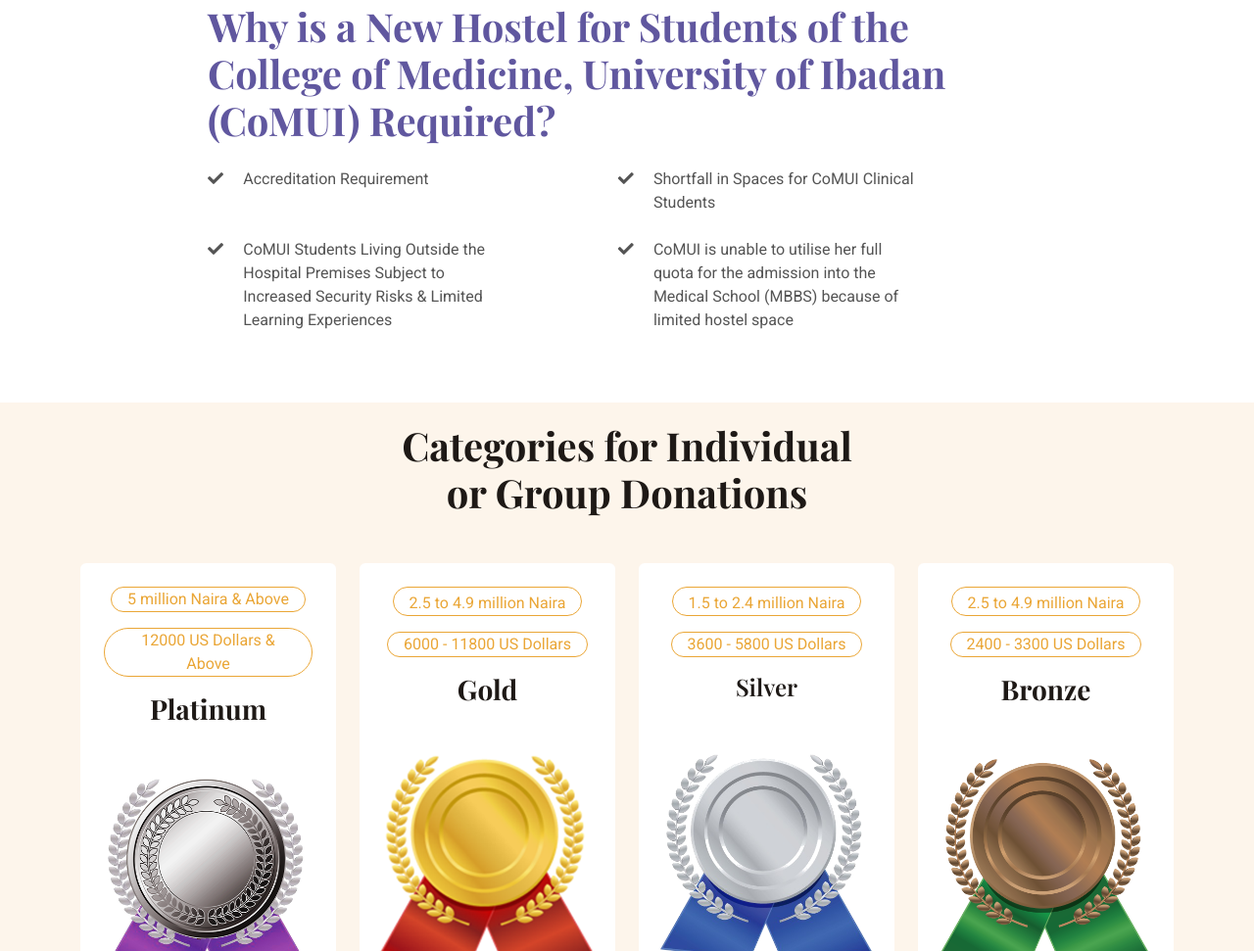
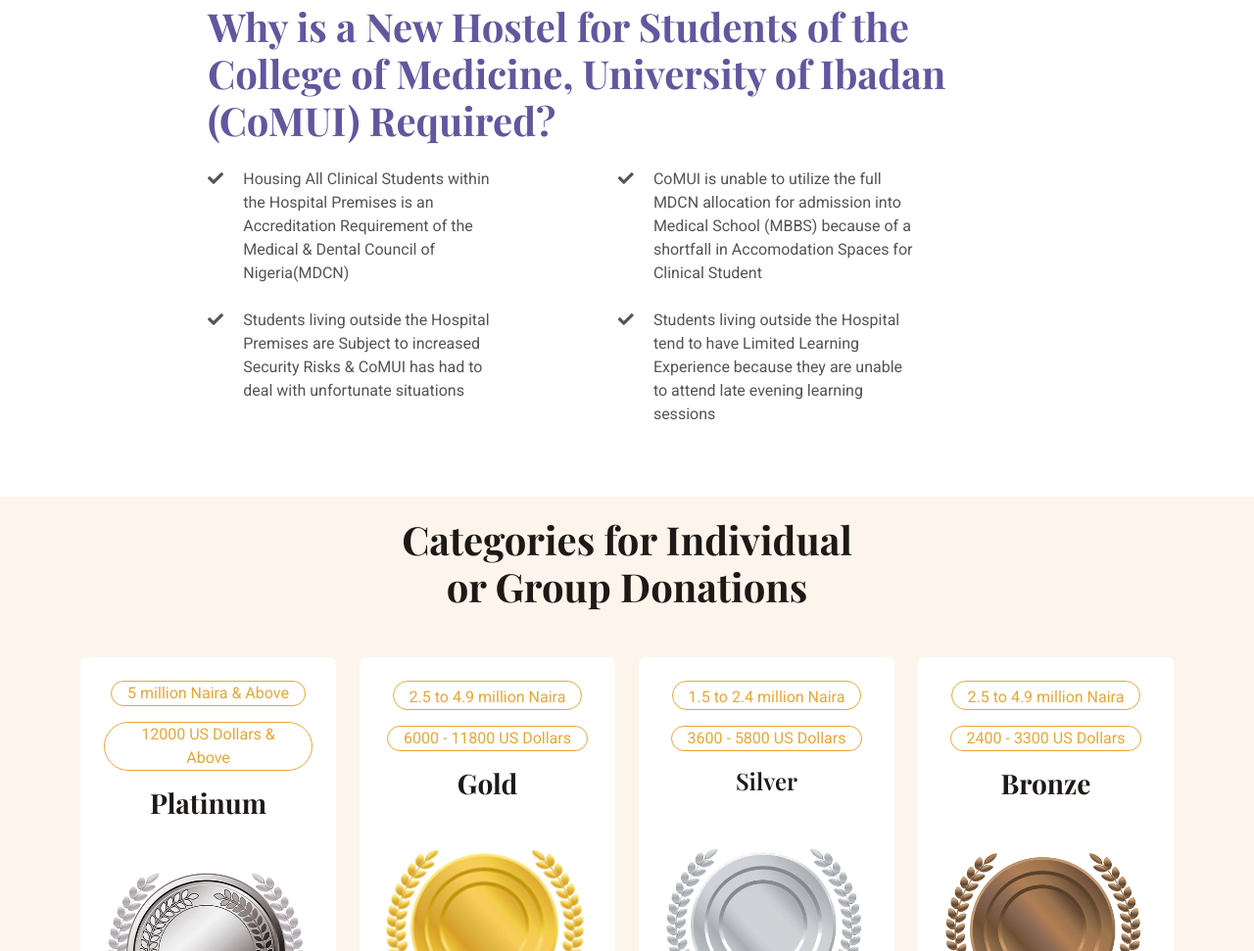
Before and after one commit to Tobiloba-codes/CoMUI-Donation, a plain HTML site: page coMUI Donation website/baker-1.0.0/index.html in a window 1280 px wide. Shown: the part 2301-3272 px from the top of the page at 98% size. Drawn offline with nearby package versions, Linux system fonts and the light colour scheme.

Commit message:
Anjola's part- Why Hostel....

```diff
--- a/coMUI Donation website/baker-1.0.0/index.html
+++ b/coMUI Donation website/baker-1.0.0/index.html
@@ -49,6 +49,10 @@
         <a href="index.html" class="navbar-brand ms-4 ms-lg-0">
         <h1 class="text-primary m-0"><img src="img/logo college png.png" style="width: 80px; height: 80px"></h1>
         </a>
+        <!--<div>
+            <h3 class="text-light">College of Medicine,</h3>
+            <big class="text-light px-0">University of Ibadan.</big>
+        </div>-->
         <button type="button" class="navbar-toggler me-4" data-bs-toggle="collapse" data-bs-target="#navbarCollapse">
             <span class="navbar-toggler-icon"></span>
         </button>
@@ -300,7 +304,8 @@
                         <i class="fa fa-check text-primary me-2"></i>
                     </div>
                     <div class="col-8  justify-content-start">
-                        Accreditation Requirement
+                        Housing All Clinical Students within the Hospital Premises is an Accreditation
+                        Requirement of the Medical & Dental Council of Nigeria(MDCN)
                     </div>
                 </div>
 
@@ -311,7 +316,9 @@
                         <i class="fa fa-check text-primary me-2"></i>
                     </div>
                     <div class="col-8  justify-content-start">
-                        Shortfall in Spaces for CoMUI Clinical Students
+                        CoMUI is unable to utilize the full MDCN allocation for admission into
+                        Medical School (MBBS) because of a shortfall in Accomodation Spaces for
+                        Clinical Student
                     </div>
                 </div>
 
@@ -322,8 +329,9 @@
                         <i class="fa fa-check text-primary me-2"></i>
                     </div>
                     <div class="col-8  justify-content-start">
-                        CoMUI Students Living Outside the Hospital Premises Subject to
-                Increased Security Risks & Limited Learning Experiences
+                        Students living outside the Hospital Premises are Subject to increased Security
+                        Risks & CoMUI has had to deal with unfortunate situations
+
                     </div>
                 </div>
             </div>
@@ -333,9 +341,10 @@
                         <i class="fa fa-check text-primary me-2"></i>
                     </div>
                     <div class="col-8  justify-content-start">
-                        CoMUI is unable to utilise her full quota for the
-                admission into the Medical School (MBBS)
-                because of limited hostel space
+                        Students living outside the Hospital tend to have Limited Learning Experience
+                        because they are unable to attend late evening learning sessions
+
+
                     </div>
                 </div>
 
```
Also changed, not shown: coMUI Donation website/baker-1.0.0/about.html (+4 -0 lines).
